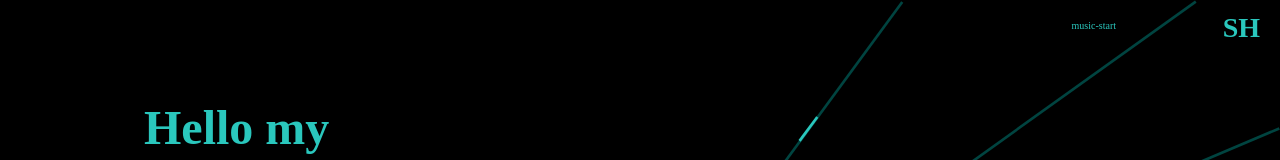
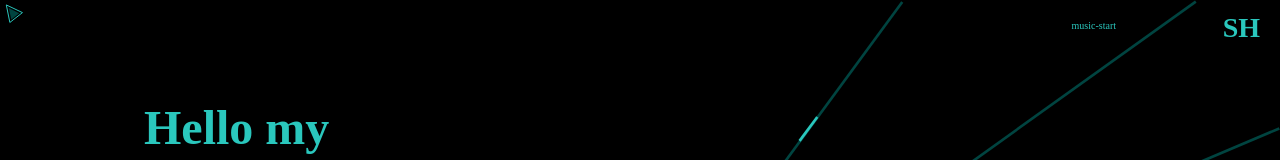
Before and after one commit to KING635187/SH, a React (Create React App) app: page / in a window 1280 px wide. Shown: the top 160 px of the page. Built offline with nearby package versions, Linux system fonts and the light colour scheme; a web font is replaced by a local one.

Commit message:
Add cursor

```diff
--- a/src/App.js
+++ b/src/App.js
@@ -2,7 +2,7 @@ import "./App.css";
 import Navbar from "./components/Navbar";
 import Head from "./components/Header";
 import About from "./components/About";
-import Progect from "./components/Progect"
+import Progect from "./components/Progect";
 import Contact from "./components/Contact";
 import BackgroundImage from "./components/BackgroundImage";
 import Bgimg from "./components/bgimg";
@@ -11,7 +11,7 @@ import Cursor from "./components/Cursor";
 function App() {
   return (
     <div className="all">
-      {/* <Cursor /> */}
+      <Cursor>
         <Bgimg src="bg-lines.svg" />
         {/* <BackgroundImage /> */}
         <Navbar />
@@ -19,6 +19,7 @@ function App() {
         <About />
         <Progect />
         <Contact />
+      </Cursor>
     </div>
   );
 }
--- a/src/components/Cursor/index.js
+++ b/src/components/Cursor/index.js
@@ -1,23 +1,41 @@
-import { useEffect, useRef } from "react";
+import { useState, useEffect, useRef } from "react";
 import { Svg } from "./styled";
 
-const Cursor = () => {
+const Cursor = ({ children }) => {
+  const [mousePosition, setMousePosition] = useState({
+    x: null,
+    y: null,
+  });
+  const [cursorStyle, setCursorStyle] = useState({
+    top: 0,
+    left: 0,
+  });
+
   const cursor = useRef();
 
-  useEffect(() => {
-    let scroll = window.addEventListener("mousemove", (event) => {
-      let pointerX = event.pageX;
-      let pointerY = event.pageY;
-      cursor.current.style = `left: ${pointerX}px; top: ${pointerY}px`;
+  const handleMouseMove = (event) => {
+    const { clientX, clientY } = event;
+    setMousePosition({
+      x: clientX,
+      y: clientY,
     });
+    setCursorStyle({
+      top: `${mousePosition.y}px`,
+      left: `${mousePosition.x}px`,
+    });
+  }
 
-    return () => {
-      scroll.removeEventListener("mousemove");
-    };
-  }, []);
+  const handleScroll = () => {
+    setCursorStyle((prevState) => ({
+      ...prevState,
+      top: `${mousePosition.pointerY + window.pageYOffset}px`,
+    }));
+  }
 
   return (
+    <div onMouseMove={handleMouseMove} onScroll={handleScroll}>
       <Svg
+        style={cursorStyle}
         ref={cursor}
         width="24"
         height="24"
@@ -34,6 +52,8 @@ const Cursor = () => {
           fill="#004440"
         />
       </Svg>
+      {children}
+    </div>
   );
 };
 
--- a/src/components/Cursor/styled.js
+++ b/src/components/Cursor/styled.js
@@ -2,5 +2,6 @@ import styled from "styled-components"
 
 export const Svg = styled.svg`
     position: absolute;
+    z-index: 99999;
     transition: all 0.02s ease-in;
 `
--- a/src/components/Navbar/index.js
+++ b/src/components/Navbar/index.js
@@ -4,6 +4,8 @@ import { StyledComponent, StyledLogo, StyledMusic } from "./styled";
 const Navbar = () => {
   const [playing, setPlaying] = useState(false);
   const [audio, setAudio] = useState(new Audio("/audio/sweet.mp3"));
+
+  audio.volume = 0.1;
 
   const handleMusicToogle = () => {
     if (!playing) {
--- a/src/index.css
+++ b/src/index.css
@@ -4,7 +4,7 @@
   margin: 0;
   padding: 0;
   font-family: "Montserrat", sans-serif;
-  /* cursor: none; */
+  cursor: none;
 }
 
 cursor {
```
Lines whose indentation alone changed are shown as unchanged.
